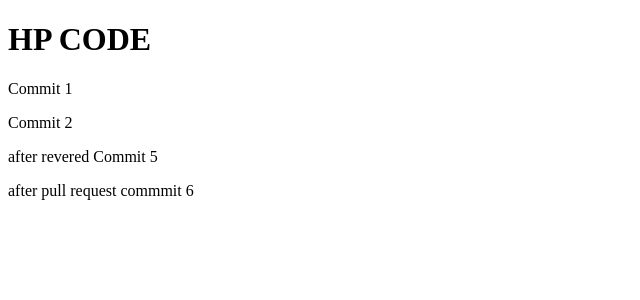
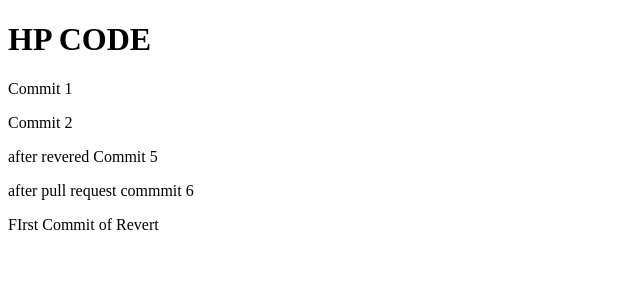
Before and after one commit to ahmed5302/git-training, an Angular app: page / in a window 1280 px wide. Shown: the top 300 px of the page, without its empty margins (0-640 px from the left). Built offline with nearby package versions, Linux system fonts and the light colour scheme.

Commit message:
first revert commit

```diff
--- a/src/app/app.component.html
+++ b/src/app/app.component.html
@@ -3,3 +3,5 @@
 <p>Commit 2</p>
 <p>after revered Commit 5</p>
 <p>after pull request commmit 6</p>
+
+<p>FIrst Commit of Revert</p>
```
